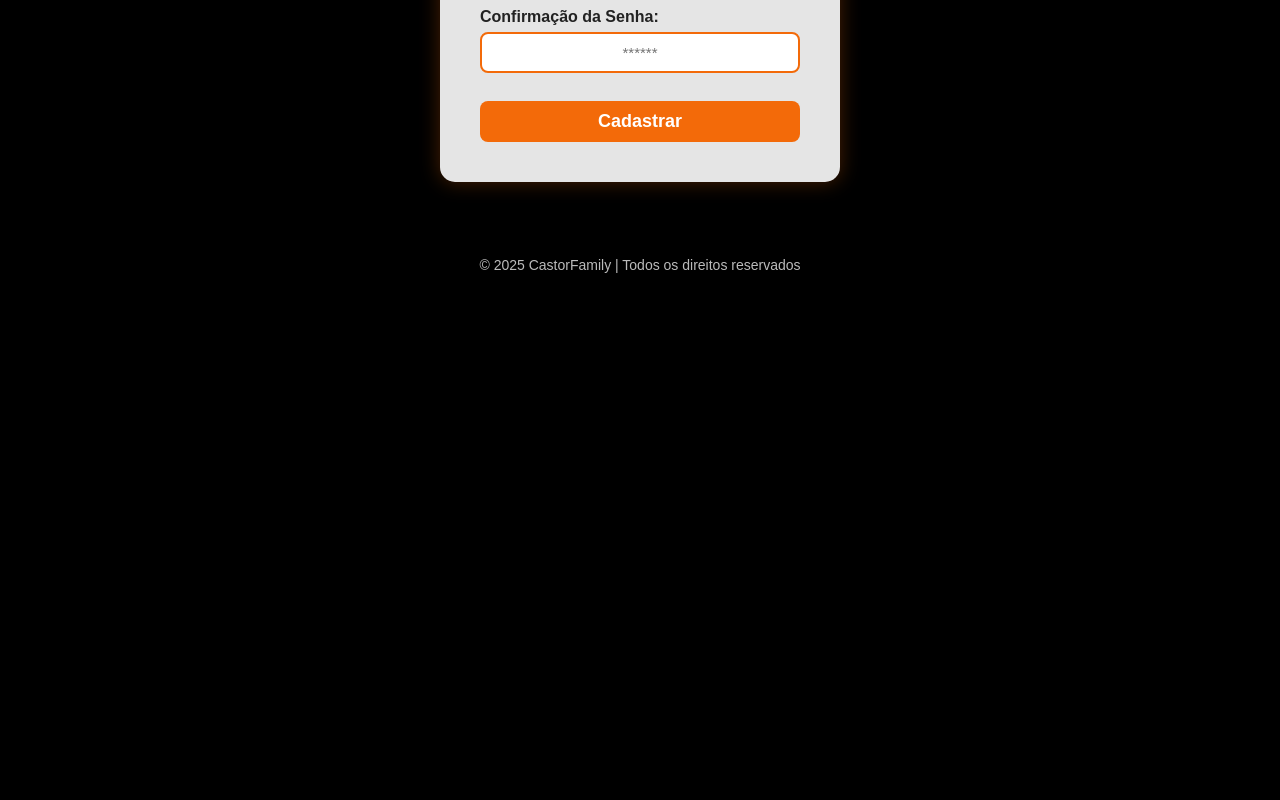
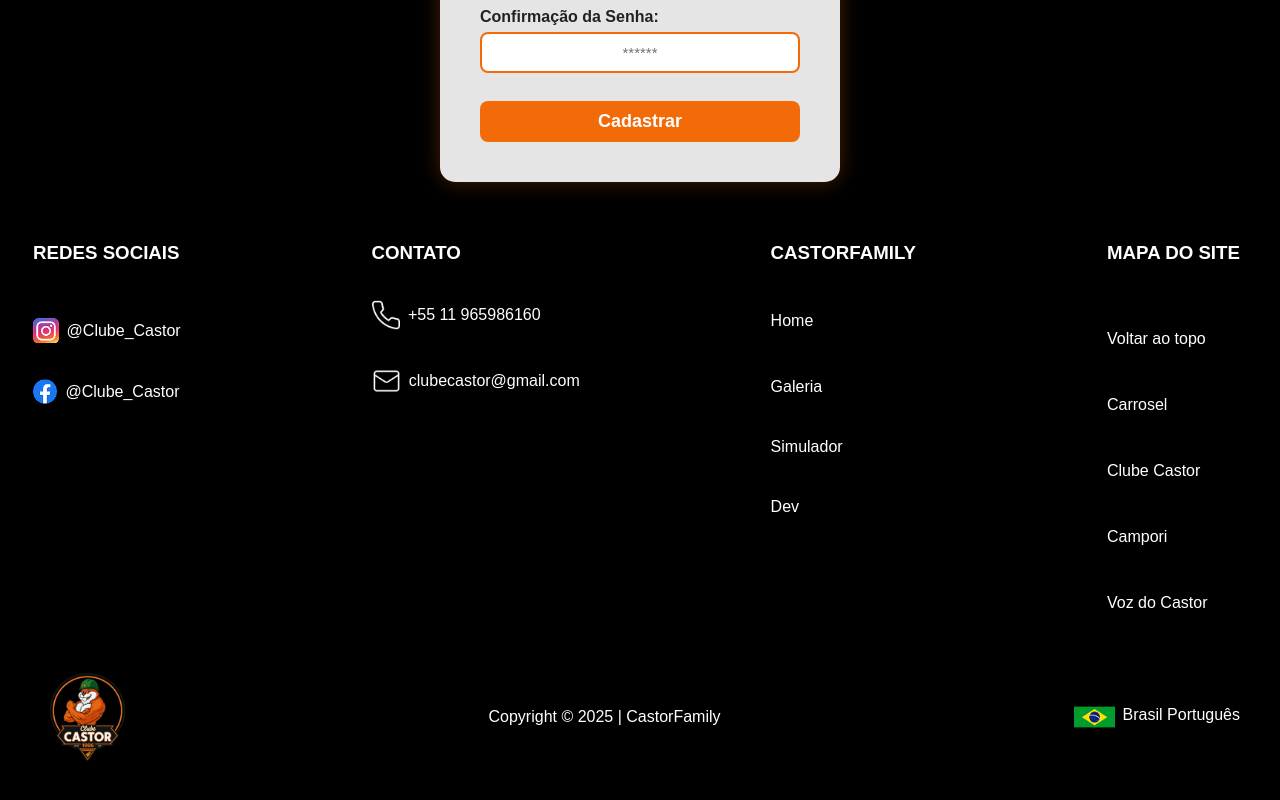
Before and after one commit to JuanSanchezVll/projeto-individual, a website: page site/public/cadastro.html in a window 1280 px wide. Shown: the part 770-1570 px from the top of the page. Before the commit the page ends 1068 px from the top, so only its background shows below. Drawn offline with Linux system fonts and the light colour scheme; no server answers.

```diff
--- a/site/public/cadastro.html
+++ b/site/public/cadastro.html
@@ -8,7 +8,8 @@
 
   <title>Cadastro - CastorFamily </title>
 
-  <link rel="stylesheet" href="./css/cadastro.css" />
+  <link rel="stylesheet" href="./css/cadastro.css">
+  <link rel="stylesheet" href="./css/index.css">
   <script src="./js/sessao.js"></script>
 
 </head>
@@ -17,6 +18,7 @@
 
   <!-- HEADER -->
   <header class="header">
+
     <div class="container">
       <div class="logo-area">
         <img src="./assets/imgs/logo-castor.png" alt="Logo Castor" class="logo">
@@ -25,22 +27,23 @@
 
       <nav class="navbar">
         <ul class="menu-center">
-          <li><a href="index.html">Home</a></li>
-          <li><a href="#clube">Clube Castor</a></li>
-          <li><a href="#campori">Campori</a></li>
-          <li><a href="#sobre">Sobre mim</a></li>
-          <li><a href="#galeria">Galeria</a></li>
-          <li><a href="#simulador">Simulador</a></li>
+          <li><a href="./index.html">Home</a></li>
+          <li><a href="./index.html#contato">Contato</a></li>
+          <li><a href="./galeria.html">Galeria</a></li>
+          <li><a href="./simulador.html">Simulador</a></li>
+          <li><a href="./galeria.html">Galeria</a></li>
+          <li><a href="./dev.html">Dev</a></li>
         </ul>
       </nav>
 
       <ul class="menu-right">
         <li><a href="./login.html" id="login">Login</a></li>
-        <li><a href="./cadastro.html" id="cadastro" class="ativo">Cadastro</a></li>
+        <li><a href="./cadastro.html" id="cadastro">Cadastro</a></li>
       </ul>
     </div>
+
   </header>
-  <!-- HEADER FIM -->
+
 
   <!-- CONTEÚDO -->
   <div class="login" style="margin-top:120px">
@@ -96,12 +99,59 @@
     </div>
   </div>
 
+
   <!-- FOOTER -->
   <footer class="footer">
-    <div class="container-footer">
-      <p>© 2025 CastorFamily | Todos os direitos reservados</p>
+    <div class="container-footer-top">
+      <div class="redes-sociais">
+        <h3>REDES SOCIAIS</h3> <br><br><br>
+        <span><img src="./assets/icones/site-institucional/instagram_icon.png" alt="Instagram" height="25px">
+          @Clube_Castor</span>
+        <br><br>
+        <span><img src="./assets/icones/site-institucional/facebook_icon.png" alt="Facebook" height="25px">
+          @Clube_Castor</span>
+        <br><br>
+      </div>
+      <div class="contato">
+        <h3>CONTATO </h3> <br><br>
+        <span><img src="./assets/icones/site-institucional/telefone_icon.png" alt="Telefone" height="30px">+55
+          11
+          965986160</span>
+        <br><br>
+        <span><img src="./assets/icones/site-institucional/email_icon.png" alt="Email"
+            height="30px">clubecastor@gmail.com</span> <br><br>
+      </div>
+      <div class="campo">
+        <h3>CASTORFAMILY</h3> <br><br>
+        <a href="./index.html"><span>Home</span></a> <br><br></a>
+        <a href="./galeria.html"><span>Galeria</span> <br><br></a>
+        <a href="./simulador.html"><span>Simulador</span> <br><br></a>
+        <a href="./dev.html"><span>Dev</span> <br><br></a>
+      </div>
+      <div class="campo">
+        <h3>MAPA DO SITE</h3>
+        <br><br><br>
+        <a href="#home"><span> Voltar ao topo</span></a>
+        <br><br>
+        <a href="#carrosel"><span>Carrosel</span></a>
+        <br><br>
+        <a href="#clube"><span>Clube Castor</span></a>
+        <br><br>
+        <a href="#campori"><span>Campori</span></a>
+        <br><br>
+        <a href="#voz-castor"><span>Voz do Castor</span></a>
+        <br><br><br>
+      </div>
+    </div>
+    <div class="container-footer-bottom">
+      <img src="assets/imgs/logo-castor.png" alt="Logo Castor" height="90px">
+      <p>Copyright © 2025 | CastorFamily</p>
+      <span> <img src="./assets/icones/site-institucional/brasil_logo.png" alt="Logo Brasil" height="22px">Brasil
+        Português</span>
     </div>
   </footer>
+
+
 
 </body>
 
--- a/site/public/css/cadastro.css
+++ b/site/public/css/cadastro.css
@@ -265,13 +265,3 @@
     transform: rotate(25deg)
   }
 }
-
-/* FOOTER */
-.footer {
-  background-color: #000;
-  text-align: center;
-  padding: 25px 0;
-  color: #bbb;
-  font-size: 14px;
-  margin-top: 50px;
-}
--- a/site/public/css/login.css
+++ b/site/public/css/login.css
@@ -279,13 +279,3 @@
         transform: rotate(25deg)
     }
 }
-
-/* FOOTER */
-.footer {
-    background-color: #000;
-    text-align: center;
-    padding: 25px 0;
-    color: #bbb;
-    font-size: 14px;
-    margin-top: 50px;
-}
```
Also changed, not shown: site/public/login.html (+56 -9 lines).
